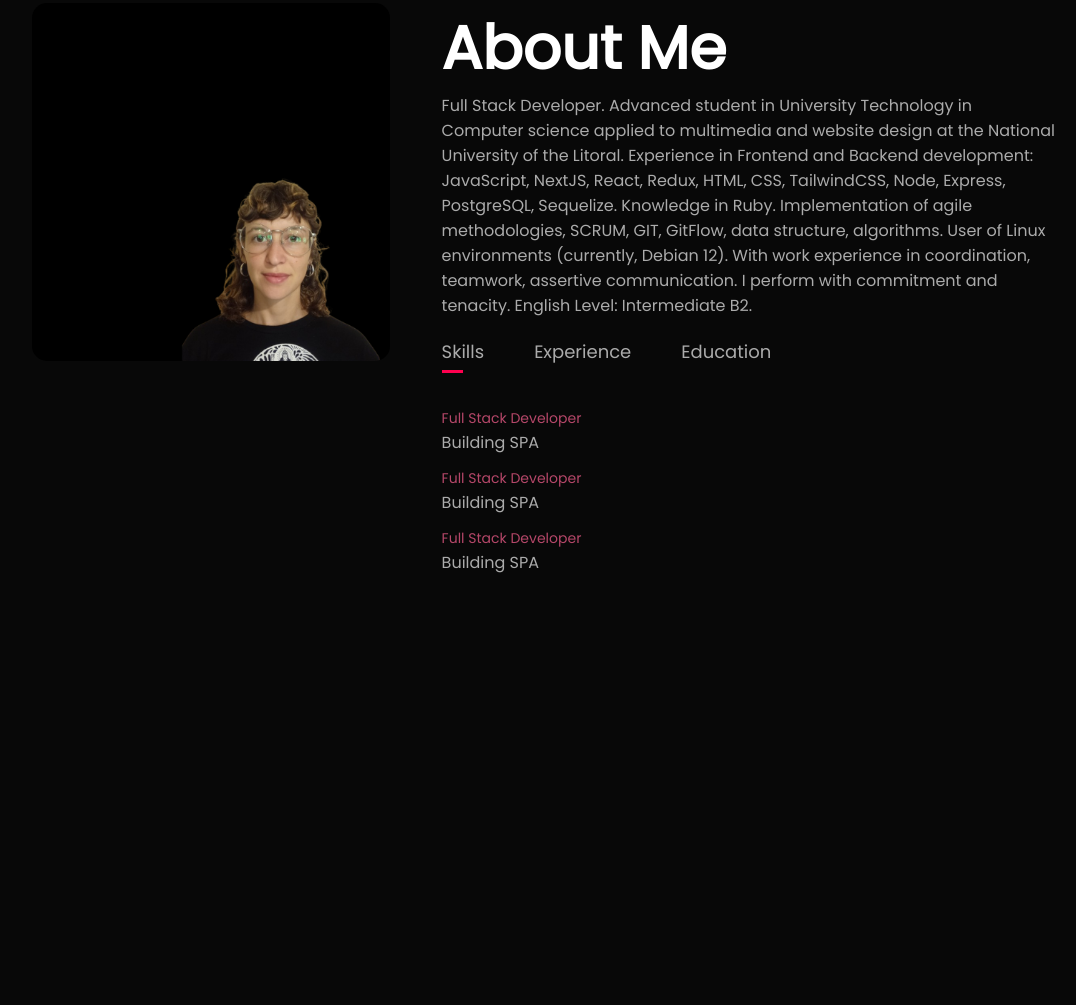
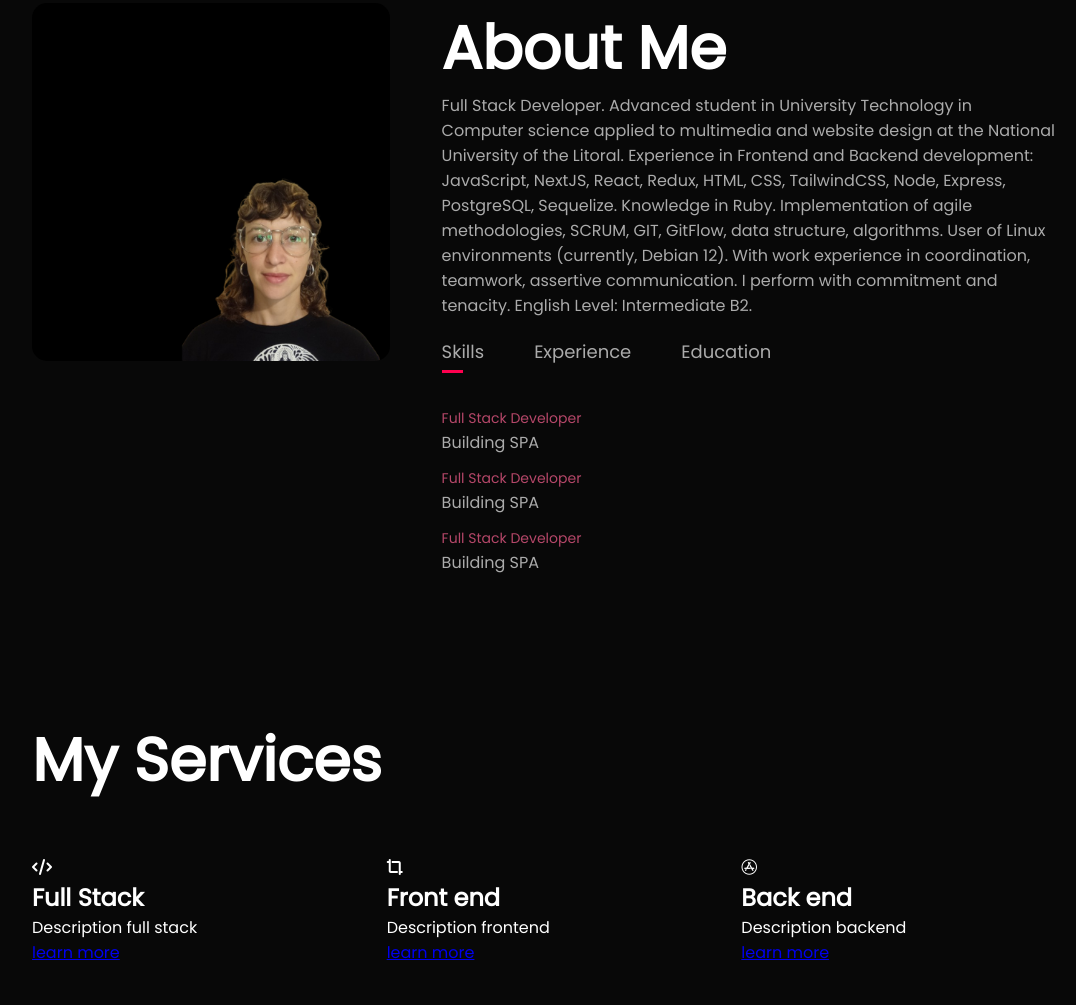
Before and after one commit to FlorAccastelli/floraccastelli.github.io, a plain HTML site: page index.html in a window 1280 px wide. Shown: the part 887-1892 px from the top of the page, without its empty margins (96-1172 px from the left). Before the commit the page ends 1562 px from the top, so only its background shows below. Drawn offline with Linux system fonts and the light colour scheme.

Commit message:
my-services

```diff
--- a/index.html
+++ b/index.html
@@ -5,6 +5,7 @@
     <meta name="viewport" content="width=device-width, initial-scale=1.0">
     <title>Portfolio Florencia Accastelli</title>
     <link rel="stylesheet" href="./style.css">
+    <script src="https://kit.fontawesome.com/47d42bace7.js" crossorigin="anonymous"></script>
 </head>
 <body>
     <div id="header">
@@ -72,6 +73,32 @@
             </div>
         </div>
     </div>
+   <!--  -----------------services------------------------------ -->
+    <div id="services">
+        <div class="container">
+            <h1 class="sub-title">My Services</h1>
+            <div class="services-list">
+                <div>
+                    <i class="fa-solid fa-code"></i>
+                    <h2>Full Stack</h2>
+                    <p>Description full stack</p>
+                    <a href="#">learn more</a>
+                </div>
+                <div>
+                    <i class="fa-solid fa-crop-simple"></i>
+                    <h2>Front end</h2>
+                    <p>Description frontend</p>
+                    <a href="#">learn more</a>
+                </div>
+                <div>
+                    <i class="fa-brands fa-app-store"></i>
+                    <h2>Back end</h2>
+                    <p>Description backend</p>
+                    <a href="#">learn more</a>
+                </div>
+            </div>
+        </div>
+    </div>
     <script>
         var tablinks = document.getElementsByClassName("tab-links");
         var tabcontents = document.getElementsByClassName("tab-contents");
--- a/style.css
+++ b/style.css
@@ -156,3 +156,15 @@ nav ul li a:hover::after {
 .tab-contents.active-tab {
     display: block;
 }
+
+/* ---------------services-------------------------- */
+#services {
+    padding: 30px 0;
+}
+
+.services-list {
+    display: grid;
+    grid-template-columns: repeat(auto-fit, minmax(250px, 1fr));
+    grid-gap: 40px;
+    margin-top: 50px;
+}
```
